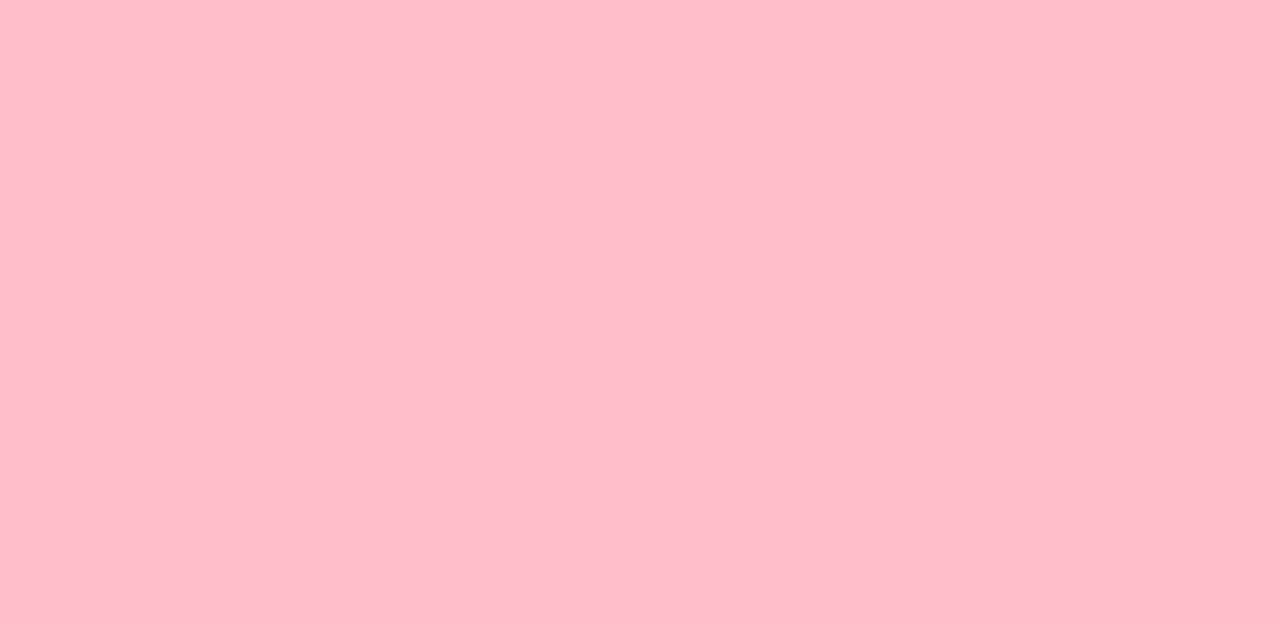
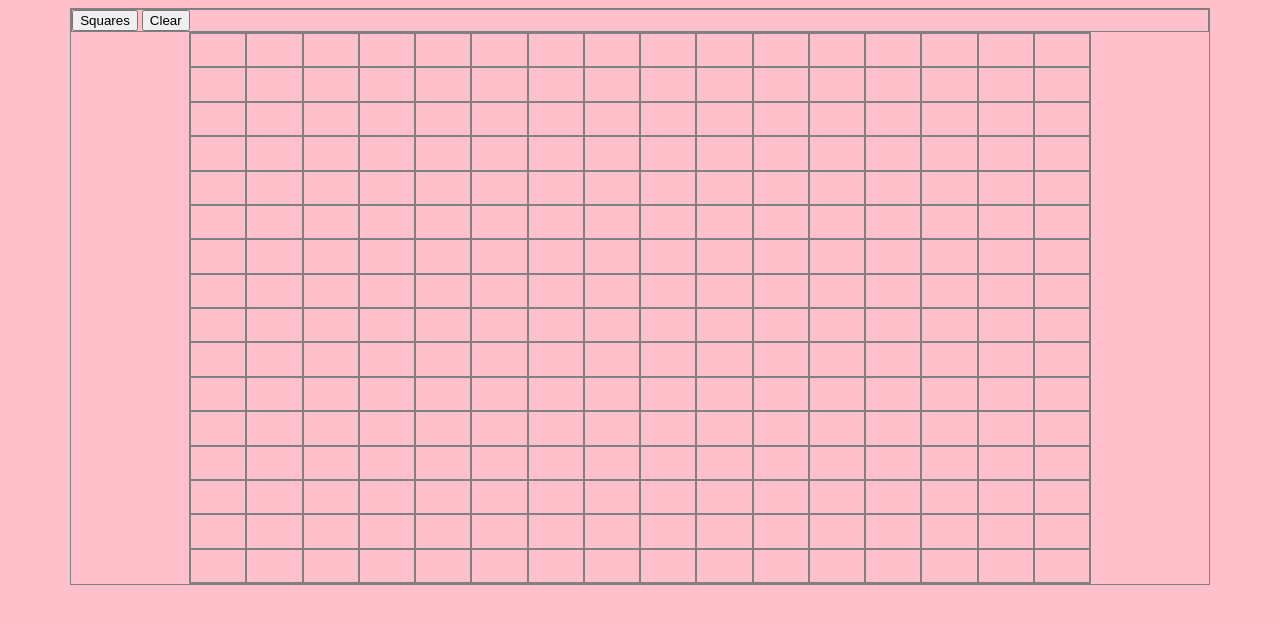
Before and after one commit to bendee48/etch-a-sketch, a plain HTML site: page index.html in a window 1280 px wide. Drawn offline with Linux system fonts and the light colour scheme.

Commit message:
Adding grid logic and mouse event

```diff
--- a/index.html
+++ b/index.html
@@ -7,6 +7,20 @@
     <link rel="stylesheet" href="style.css">
   </head>
   <body>
+    <main>
+      <header>
+        <div class="btn-container">
+          <button type="button" name="sq-button">Squares</button>
+          <button type="button" name="clear-button">Clear</button>
+        </div>
+      </header>
+
+      <section id="grid-container">
+
+      </section>
+
+    </main>
+
 
   <script src="script.js"></script>
   </body>
--- a/script.js
+++ b/script.js
@@ -1 +1,24 @@
-console.log("test");
+let count = 16;
+let container = document.querySelector('#grid-container');
+container.style.gridTemplateColumns = `repeat(${count}, auto)`;
+container.style.gridTemplateRows = `repeat(${count}, auto)`;
+
+for (let i = 0; i < count ** 2; i++) {
+  let divvy = document.createElement('div');
+  container.appendChild(divvy);
+}
+
+let divs = Array.from(document.querySelectorAll('#grid-container > div'));
+divs.forEach(function(item){
+  item.addEventListener('mouseover', function(){
+    this.style.backgroundColor = randomColor();
+  });
+});
+
+function randomColor(){
+  let color = "#";
+  for (let i = 0; i < 6; i++) {
+    color += "abcdef1234567890"[Math.floor(Math.random() * 16)]
+  }
+  return color
+}
--- a/style.css
+++ b/style.css
@@ -1,3 +1,23 @@
 body {
   background-color: pink;
 }
+
+main {
+  width: 90%;
+  margin: 0 auto;
+  border: 1px solid gray;
+}
+
+section#grid-container {
+  display: grid;
+  width: 900px;
+  height: 550px;
+  margin: 0 auto;
+  border: 1px solid gray;
+  /* grid-template-columns: repeat(4, auto);
+  grid-template-columns: repeat(4, auto); */
+}
+
+div {
+  border: 1px solid gray;
+}
```
